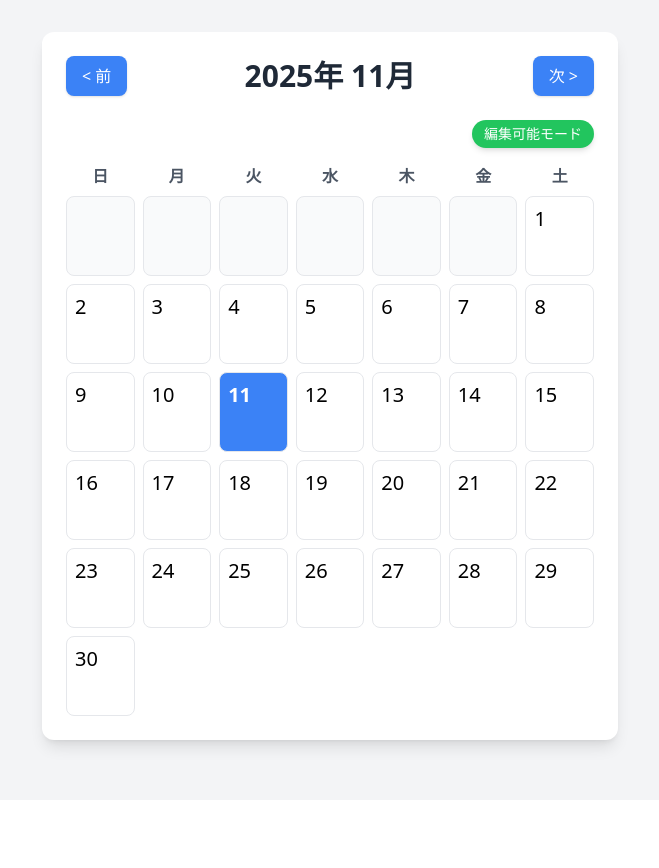
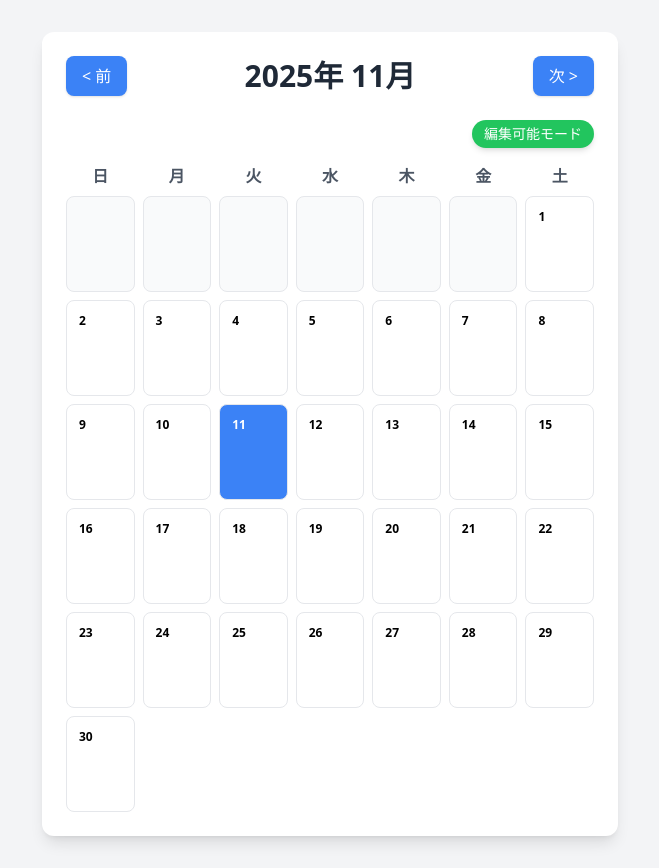
Before and after one commit to nanamikabasawa2f-sys/project.calendar, a React (Create React App) app: page / in a window 1280 px wide. Shown: the whole page, without its empty margins (310-969 px from the left). Before the commit the page ends 800 px from the top, so only its background shows below. Built offline with nearby package versions, Linux system fonts and the light colour scheme.

Commit message:
四角の大きさと日付のフォント変更

```diff
--- a/src/App.js
+++ b/src/App.js
@@ -304,7 +304,7 @@ function App() {
   const dates = [];
   // (a) 月の始まる前の「空白」を埋める
   for (let i = 0; i < startDayOfWeek; i++) {
-    dates.push(<div key={`empty-${i}`} className="border rounded-lg p-2 h-20 bg-gray-50"></div>);
+    dates.push(<div key={`empty-${i}`} className="border rounded-lg p-3 h-24 bg-gray-50"></div>);
   }
 
   // (b) 1日から最後の日までを埋める
@@ -325,10 +325,10 @@ function App() {
     dates.push(
       <div
         key={`date-${i}`}
-        className={`border rounded-lg p-2 h-20 transition-colors ${dateClass}`}
+        className={`border rounded-lg p-3 h-24 transition-colors ${dateClass}`}
         onClick={() => handleDateClick(date)}
       >
-        <p className="text-xl">
+        <p className="text-xs font-bold">
           {i}
         </p>
 
```
